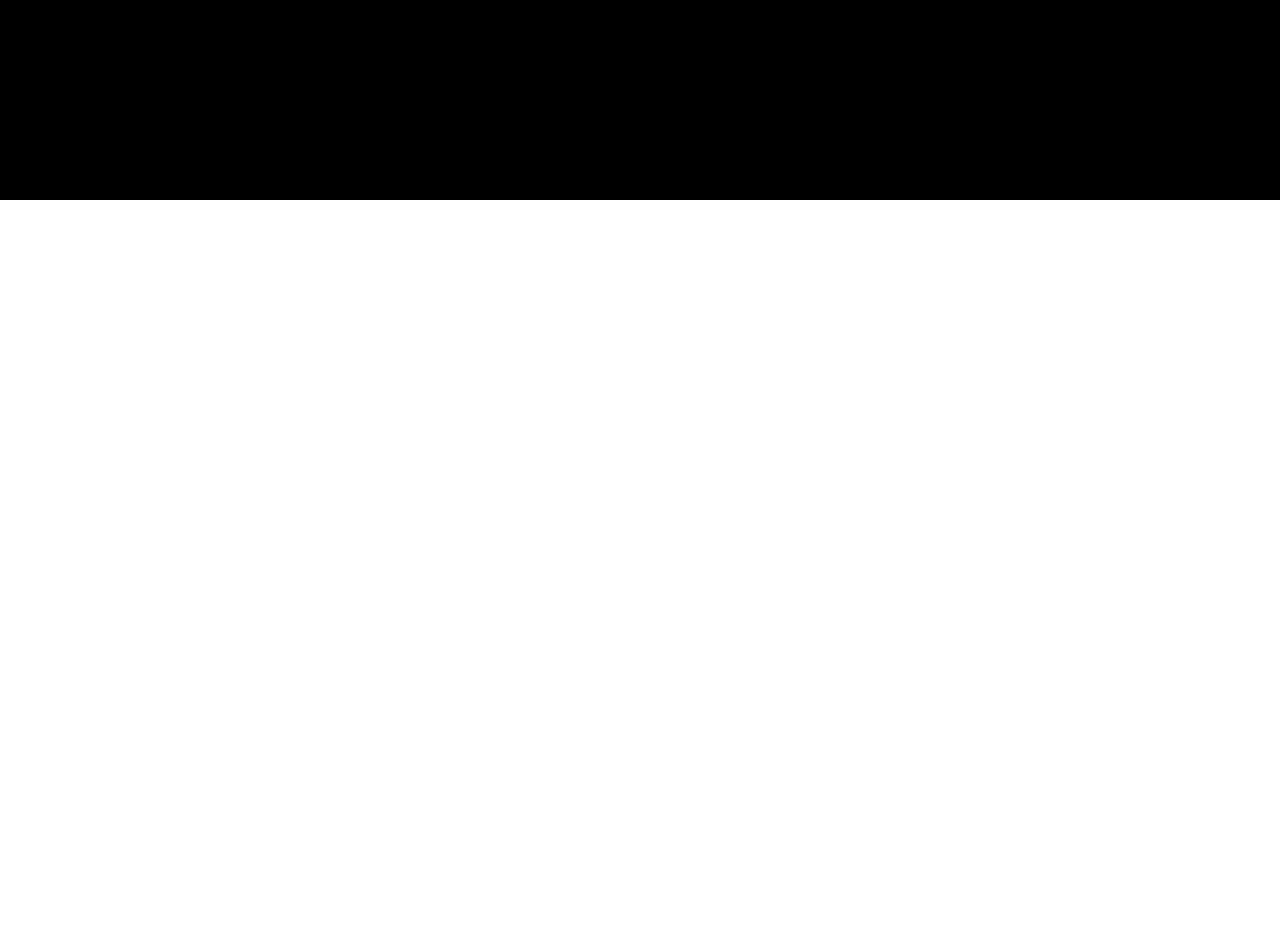
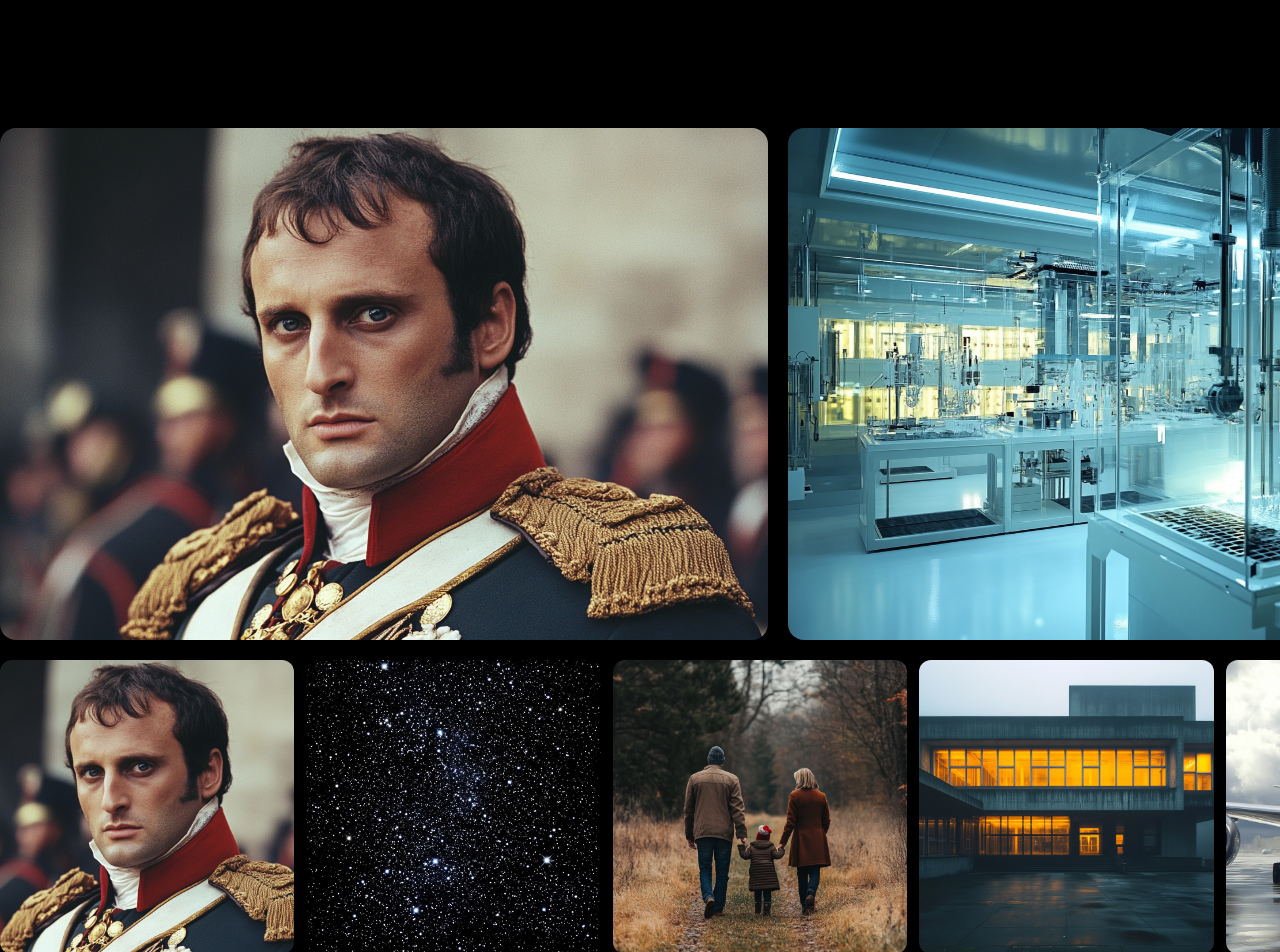
Before and after one commit to DrakeAlia/apple-scroll-animations, a Next.js app: page / in a window 1280 px wide. Shown: the part 1500-2452 px from the top of the page. Built offline with nearby package versions, Linux system fonts and the light colour scheme.

Commit message:
setup video carousel with images

```diff
--- a/src/components/section/video-carousel.tsx
+++ b/src/components/section/video-carousel.tsx
@@ -1,13 +1,62 @@
+import Image from "next/image";
 import React from "react";
-import { Container } from "../container";
+import { motion } from "framer-motion";
+import { Movie, movies, randomMoviesSet1, randomMoviesSet2 } from "@/movies";
 
 export const VideoCarousel = () => {
   return (
     <div className="bg-background">
-      <div>3 large videos</div>
+      <div className="flex gap-5 mb-5 overflow-clip">
+        <div className="w-[60vw] shrink-0 rounded-2xl overflow-clip">
+          <Image
+            src={movies[0].poster}
+            alt={movies[0].name}
+            width={1920}
+            height={1080}
+            className="w-full h-full object-cover"
+          />
+        </div>
+        <div className="w-[60vw] shrink-0 rounded-2xl overflow-clip">
+          <Image
+            src={movies[1].poster}
+            alt={movies[1].name}
+            width={1920}
+            height={1080}
+            className="w-full h-full object-cover"
+          />
+        </div>
+        <div className="w-[60vw] shrink-0 rounded-2xl overflow-clip">
+          <Image
+            src={movies[2].poster}
+            alt={movies[2].name}
+            width={1920}
+            height={1080}
+            className="w-full h-full object-cover"
+          />
+        </div>
+      </div>
 
-      <div>carousel</div>
-      <div>carousel</div>
+      <SmallVideoCarousel movies={randomMoviesSet1} />
+      <SmallVideoCarousel movies={randomMoviesSet2} />
+    </div>
+  );
+};
+
+const SmallVideoCarousel = ({ movies }: { movies: Movie[] }) => {
+  return (
+    <div className="flex gap-3 overflow-clip">
+      {movies.map((movie, index) => (
+        // <img key={`${movie.name} -${index}`} src={movie.poster} alt={movie.name} />
+        <div className="w-[23vw] shrink-0" key={`${movie.name} -${index}`}>
+          <Image
+            src={movie.poster}
+            alt={movie.name}
+            width={1920}
+            height={1080}
+            className="w-full h-full object-cover rounded-xl"
+          />
+        </div>
+      ))}
     </div>
   );
 };
```
Also changed, not shown: public/images/laboratory.png (renamed from public/images/labratory.png).
